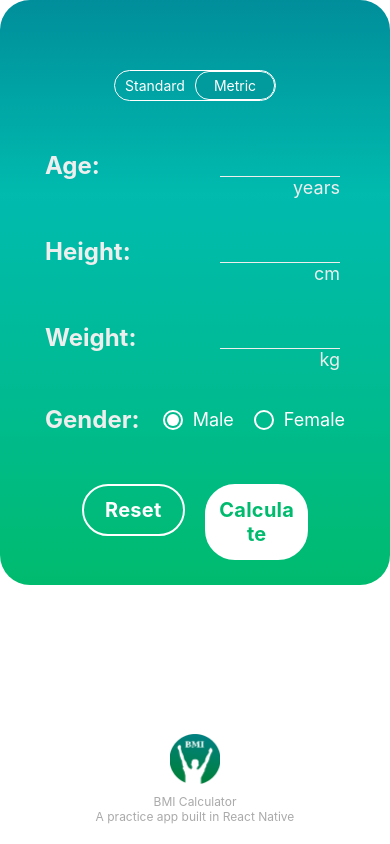
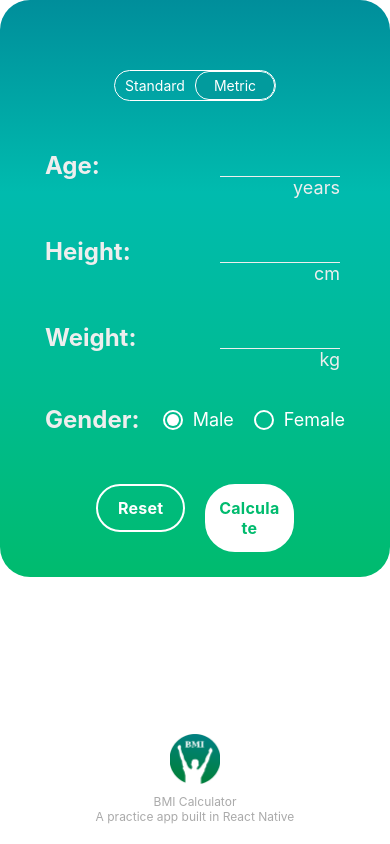
Before and after one commit to mr-shan/practice-react-native-bmi-calculator, a React Native app: screen / in a window 390 px wide. Built offline with nearby package versions, Linux system fonts and the light colour scheme.

Commit message:
Added home button with icon

```diff
--- a/components/Calculator/ActionButtons.tsx
+++ b/components/Calculator/ActionButtons.tsx
@@ -11,10 +11,10 @@ const ActionButtons = (props: IProps) => {
   return (
     <View style={styles.buttons}>
       <View style={{ flex: 1 }}>
-        <Button size='large' title='Reset' variant='outlined' onPress={props.onReset}/>
+        <Button size='medium' title='Reset' variant='outlined' onPress={props.onReset}/>
       </View>
       <View style={{ flex: 1 }}>
-        <Button size='large' title='Calculate' onPress={props.onCalculate}/>
+        <Button size='medium' title='Calculate' onPress={props.onCalculate}/>
       </View>
     </View>
   );
--- a/screens/BMIResult.tsx
+++ b/screens/BMIResult.tsx
@@ -39,7 +39,12 @@ const BMIResult = (props: IProps) => {
         </View>
         <BMIChart selected={bmiCategory.type}/>
         <View style={styles.homeButton}>
-          <Button title='Back to Home' onPress={props.onBackClick}></Button>
+          <Button variant='default' onPress={props.onBackClick}>
+            <View style={styles.homeButtonContent}>
+            <Image style={styles.homeButtonImage} source={require('./../assets/home.png')}/>
+            <Text style={styles.homeButtonText}>Home</Text>
+            </View>
+          </Button>
         </View>
       </GradientHoc>
       <Footer />
@@ -60,7 +65,6 @@ const styles = StyleSheet.create({
     flex: 1,
   },
   header: {
-    marginTop: 10,
     width: 250,
     gap: 20,
   },
@@ -100,6 +104,21 @@ const styles = StyleSheet.create({
   homeButton: {
     marginTop: 25,
     marginBottom: 5,
-    width: 180,
+    width: 120,
   },
+  homeButtonContent: {
+    flexDirection: 'row',
+    gap: 8,
+    paddingVertical: 12,
+    alignItems: 'center'
+  },
+  homeButtonText: {
+    color: '#00bb6e',
+    fontSize: 16,
+    fontWeight: 'bold'
+  },
+  homeButtonImage: {
+    height: 16,
+    width: 16,
+  }
 });
```
Also changed, not shown: assets/home.png (added).
